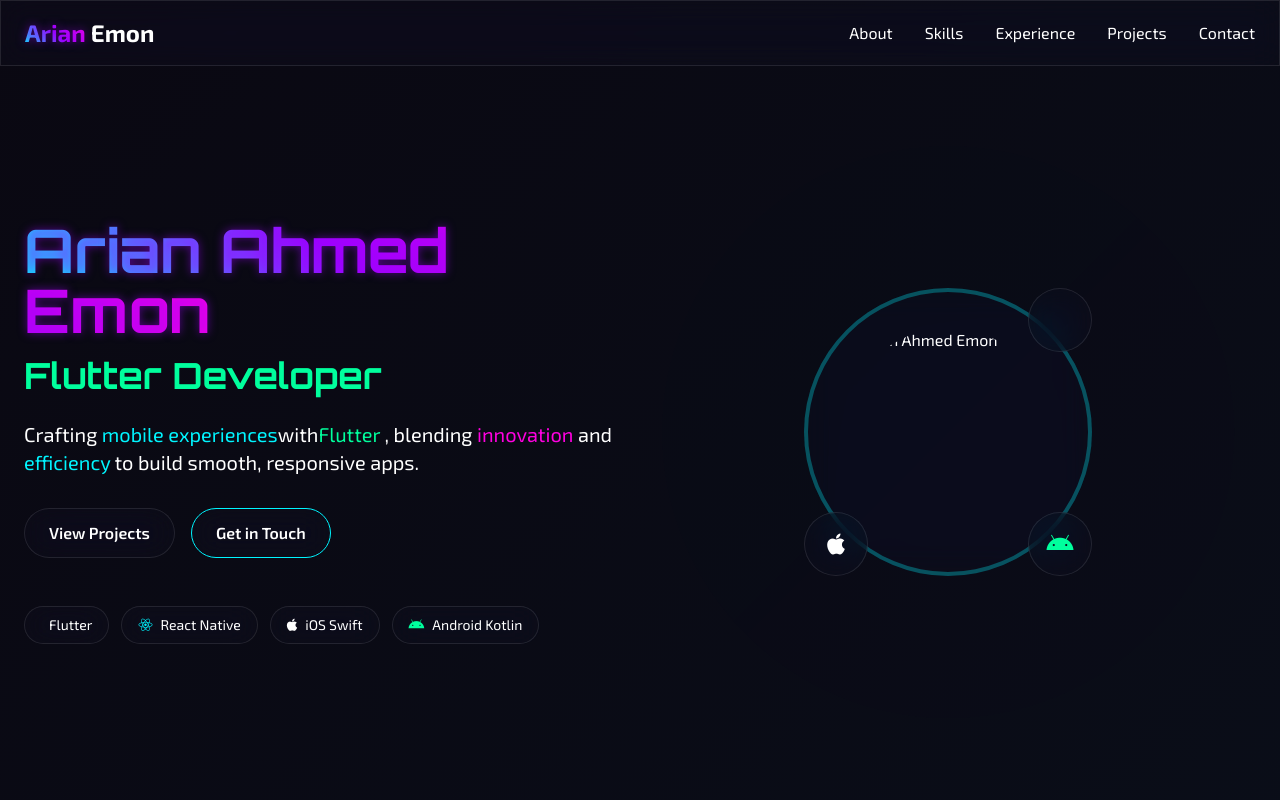
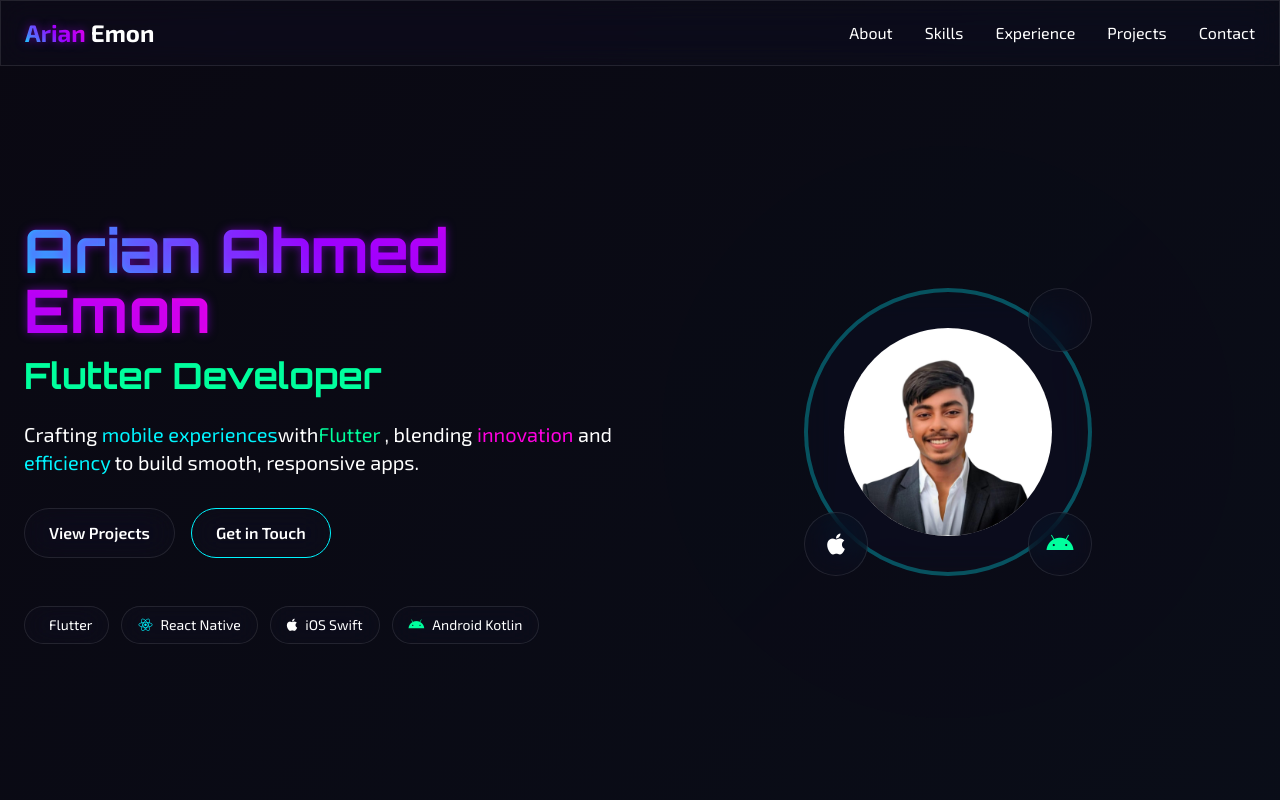
Before and after one commit to team-merrionsoft/emon_protfolio, a plain HTML site: page index.html in a window 1280 px wide. Shown: the top 800 px of the page. Drawn offline with nearby package versions, Linux system fonts and the light colour scheme; animation ran at ten frames a second.

Commit message:
Update index.html

```diff
--- a/index.html
+++ b/index.html
@@ -3,8 +3,8 @@
 <head>
     <meta charset="UTF-8">
     <meta name="viewport" content="width=device-width, initial-scale=1.0">
-    <title>Arian Ahmed Emon | Tech Portfolio</title>
-    <link rel="shortcut icon" href="/images/favicon.ico" type="image/x-icon">
+    <title>Arian Ahmed Emon | Portfolio</title>
+    <link rel="shortcut icon" href="/favicon.ico" type="image/x-icon">
     <script src="https://cdn.tailwindcss.com"></script>
     <script src="https://cdnjs.cloudflare.com/ajax/libs/gsap/3.11.4/gsap.min.js"></script>
     <script src="https://cdnjs.cloudflare.com/ajax/libs/gsap/3.11.4/ScrollTrigger.min.js"></script>
@@ -160,7 +160,7 @@
                     <div class="absolute w-full h-full rounded-full bg-gradient-to-br from-cyberBlue to-neonPink opacity-50 animate-ping" style="animation-duration: 4s"></div>
                     <div class="glass w-72 h-72 rounded-full flex items-center justify-center relative overflow-hidden border-4 border-opacity-30 border-cyberBlue transform rotate-0 group-hover:rotate-3 transition-all duration-500">
                         <div class="relative">
-                            <img src="images/Emon.jpg"
+                            <img src="/Emon.jpg"
                                  alt="Arian Ahmed Emon" class="rounded-full w-52 h-52 object-cover mx-auto">
                         </div>
                     </div>
```
